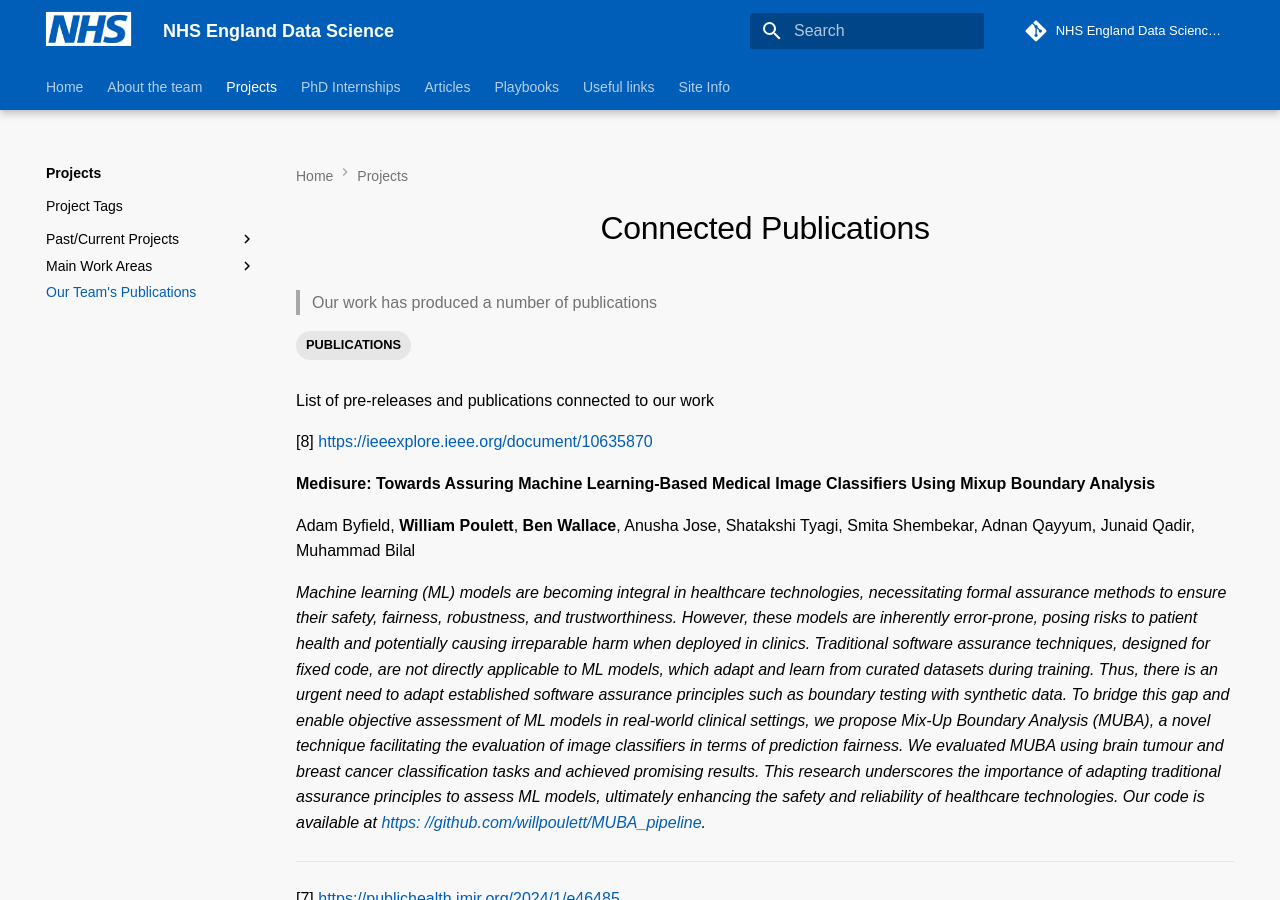
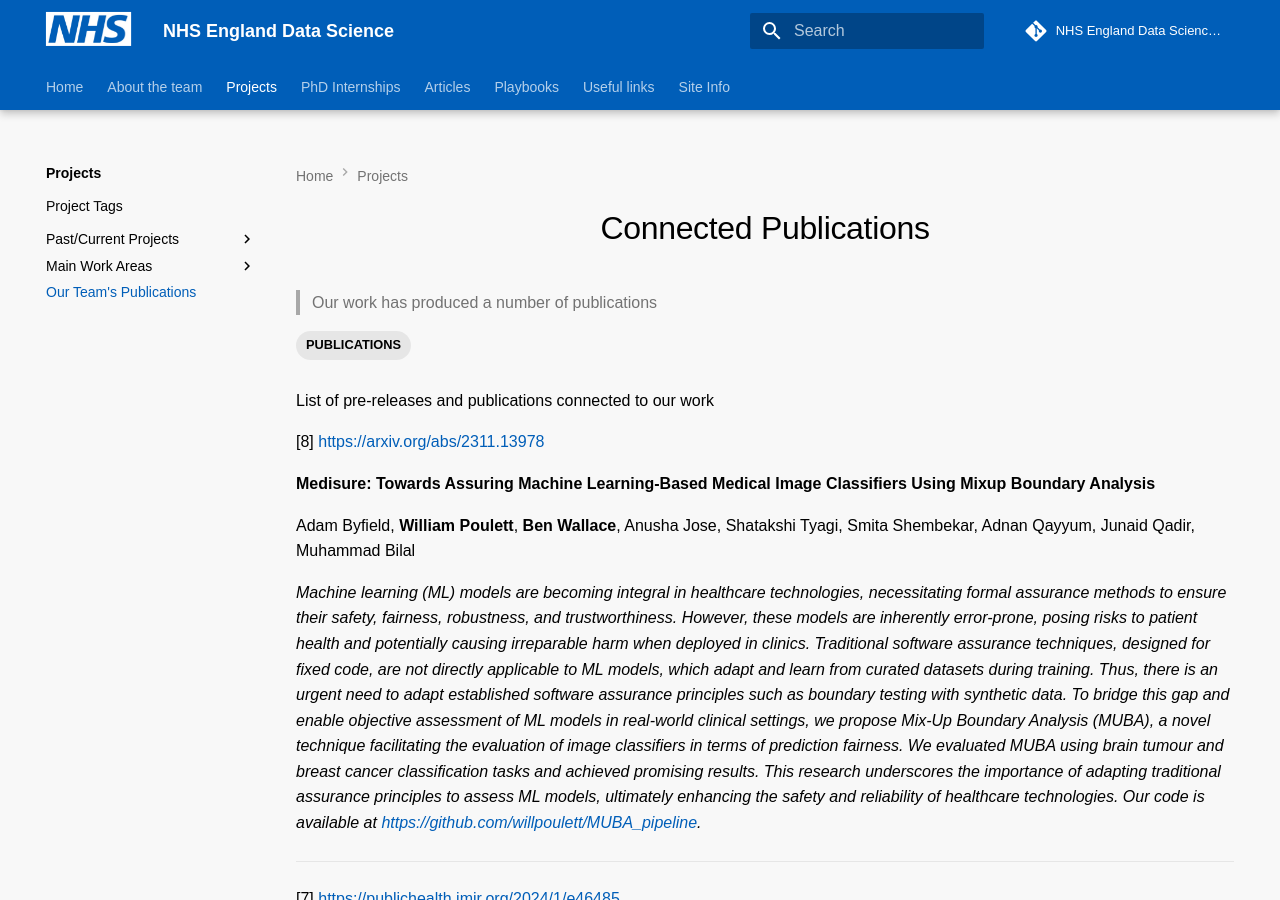
Before and after one commit to nhsengland/datascience, an MkDocs documentation site: the page built from docs/our_work/Publications.md, in a window 1280 px wide and 900 px high. Built offline with MkDocs 1.6.1 and Material for MkDocs 9.7.7, drawn with Linux system fonts in a browser that asks for light colours; some web fonts are replaced; comment, search, counter and statistics services are not loaded; old or Windows-style settings are respelled for this version of MkDocs; some of the changed lines change nothing that is shown.

Commit message:
fix links in publications

```diff
--- a/docs/our_work/Publications.md
+++ b/docs/our_work/Publications.md
@@ -8,13 +8,13 @@
 
 List of pre-releases and publications connected to our work
 
-[8] [https://ieeexplore.ieee.org/document/10635870](https://ieeexplore.ieee.org/document/10635870)
+[8] [https://arxiv.org/abs/2311.13978](https://arxiv.org/abs/2311.13978)
 
 **Medisure: Towards Assuring Machine Learning-Based Medical Image Classifiers Using Mixup Boundary Analysis**
 
 Adam Byfield, **William Poulett**, **Ben Wallace**, Anusha Jose, Shatakshi Tyagi, Smita Shembekar, Adnan Qayyum, Junaid Qadir, Muhammad Bilal
 
-*Machine learning (ML) models are becoming integral in healthcare technologies, necessitating formal assurance methods to ensure their safety, fairness, robustness, and trustworthiness. However, these models are inherently error-prone, posing risks to patient health and potentially causing irreparable harm when deployed in clinics. Traditional software assurance techniques, designed for fixed code, are not directly applicable to ML models, which adapt and learn from curated datasets during training. Thus, there is an urgent need to adapt established software assurance principles such as boundary testing with synthetic data. To bridge this gap and enable objective assessment of ML models in real-world clinical settings, we propose Mix-Up Boundary Analysis (MUBA), a novel technique facilitating the evaluation of image classifiers in terms of prediction fairness. We evaluated MUBA using brain tumour and breast cancer classification tasks and achieved promising results. This research underscores the importance of adapting traditional assurance principles to assess ML models, ultimately enhancing the safety and reliability of healthcare technologies. Our code is available at [https: //github.com/willpoulett/MUBA_pipeline](https: //github.com/willpoulett/MUBA_pipeline).*
+*Machine learning (ML) models are becoming integral in healthcare technologies, necessitating formal assurance methods to ensure their safety, fairness, robustness, and trustworthiness. However, these models are inherently error-prone, posing risks to patient health and potentially causing irreparable harm when deployed in clinics. Traditional software assurance techniques, designed for fixed code, are not directly applicable to ML models, which adapt and learn from curated datasets during training. Thus, there is an urgent need to adapt established software assurance principles such as boundary testing with synthetic data. To bridge this gap and enable objective assessment of ML models in real-world clinical settings, we propose Mix-Up Boundary Analysis (MUBA), a novel technique facilitating the evaluation of image classifiers in terms of prediction fairness. We evaluated MUBA using brain tumour and breast cancer classification tasks and achieved promising results. This research underscores the importance of adapting traditional assurance principles to assess ML models, ultimately enhancing the safety and reliability of healthcare technologies. Our code is available at [https://github.com/willpoulett/MUBA_pipeline](https://github.com/willpoulett/MUBA_pipeline).*
 
 ---
 
```
